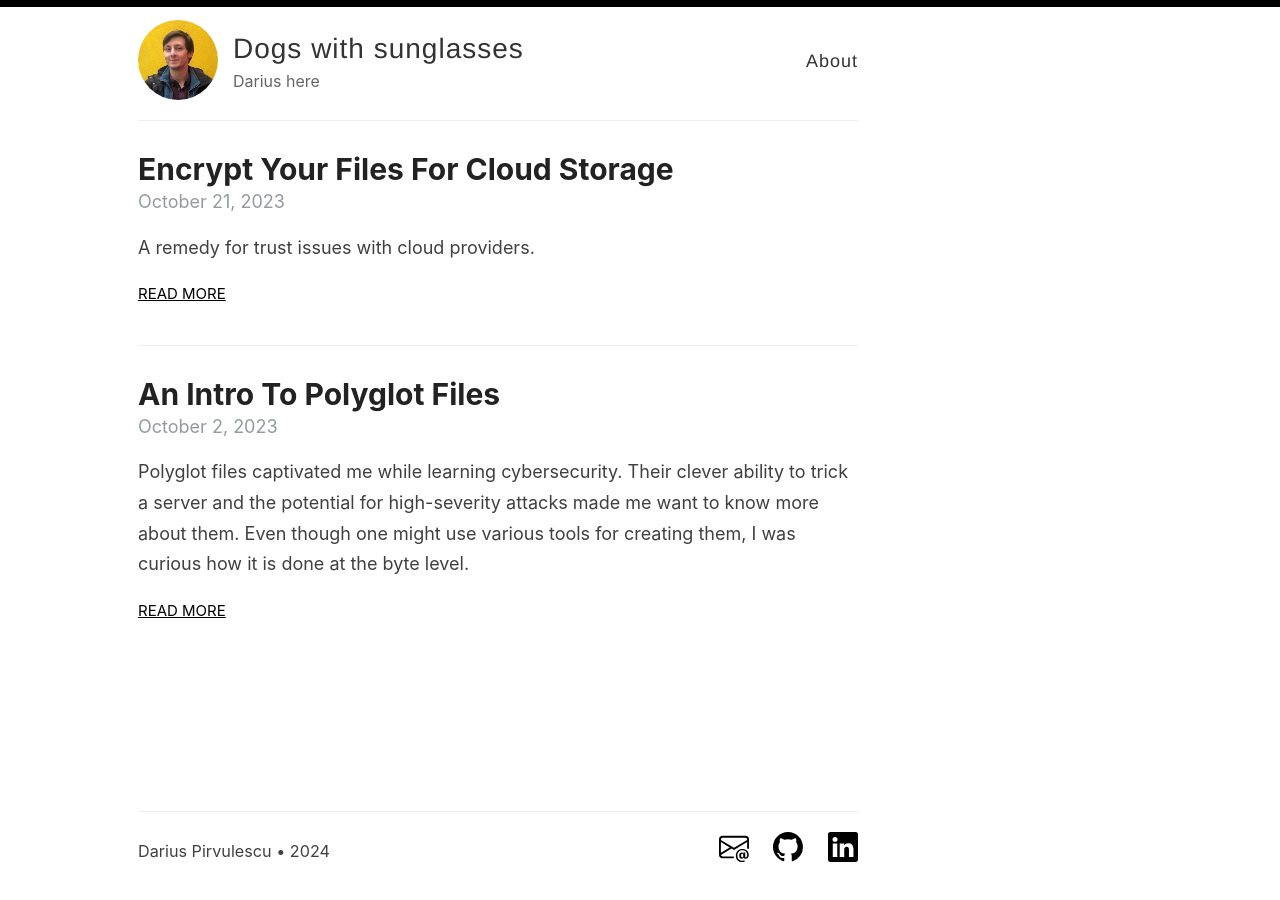
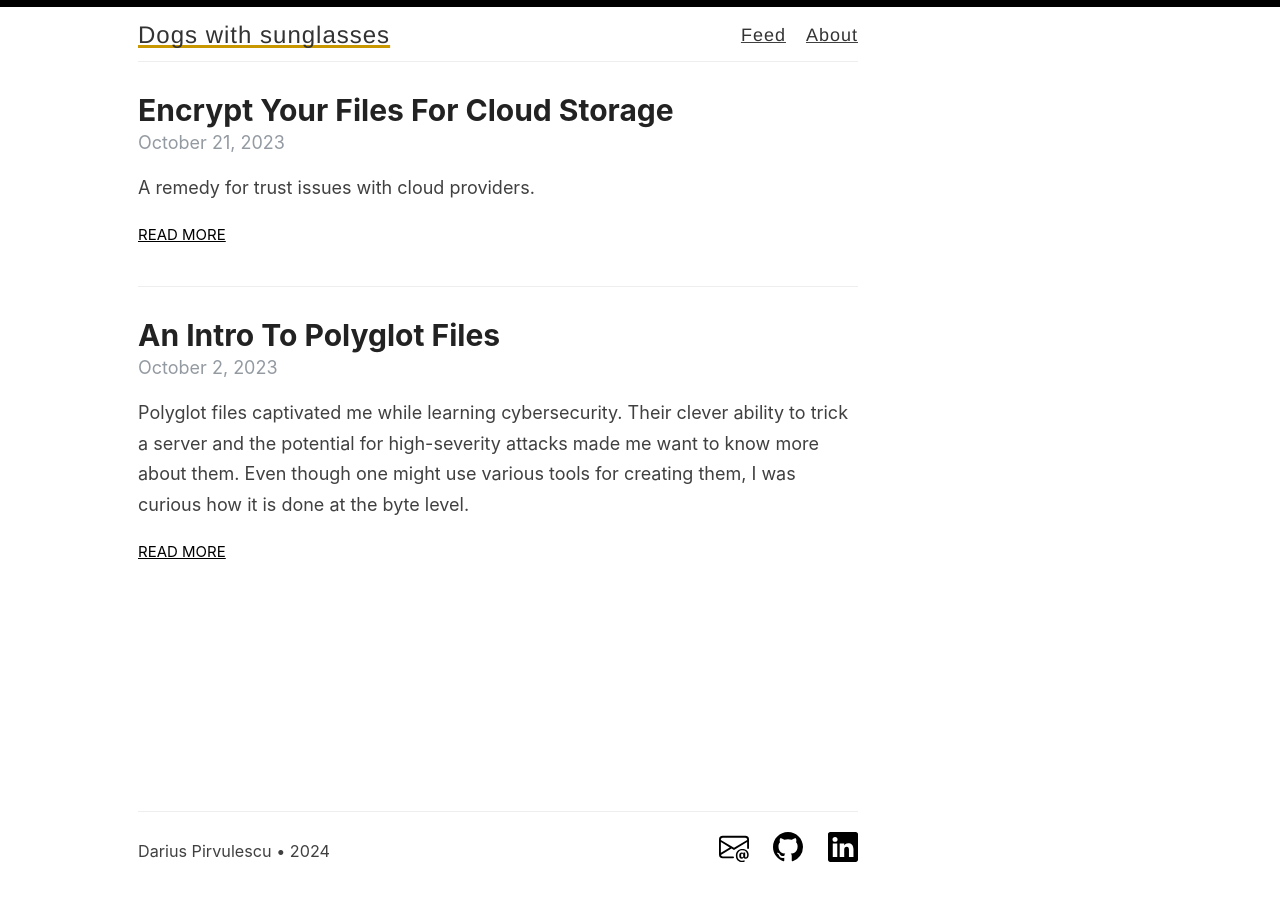
Before and after one commit to panacotar/blog, a Jekyll site: the page built from index.html, in a window 1280 px wide. Built offline with Jekyll 4.4.1, drawn with Linux system fonts in a browser that asks for light colours; the list of posts is cut into pages by our own code.

Commit message:
Style nav

```diff
--- a/_layouts/default.html
+++ b/_layouts/default.html
@@ -26,15 +26,18 @@
         <div class="container">
           <header class="masthead clearfix">
             <a href="{{ site.baseurl }}/" class="site-avatar">
-              <img src="{{ site.baseurl }}/assets/images/me.jpeg" alt="{{ site.title }}" />
+              <img src="{{ site.baseurl }}/assets/images/avatar_me.jpg" alt="{{ site.title }}" />
             </a>
 
-            <div class="site-info">
-              <h1 class="site-name"><a href="{{ site.baseurl }}/">{{ site.name }}</a></h1>
-              <p class="site-description">{{ site.description }}</p>
-            </div>
+            <a href="{{ site.baseurl }}/" class="site-info">
+              <h1 class="site-name">
+                {{ site.name }}
+              </h1>
+              <!-- <p class="site-description">{{ site.description }}</p>  -->
+            </a>
 
             <nav>
+              <a href="{{ site.baseurl }}/feed.xml">Feed</a>
               <a href="{{ site.baseurl }}/about">About</a>
             </nav>
           </header>
--- a/assets/style.scss
+++ b/assets/style.scss
@@ -25,10 +25,15 @@ body {
   background: $white;
   font-family: -system-ui, -apple-system, BlinkMacSystemFont, "Segoe UI", Helvetica, Arial, sans-serif, "Apple Color Emoji", "Segoe UI Emoji", "Segoe UI Symbol";
   color: #404040;
-  line-height: 1.7;
+  line-height: 1.8;
   font-weight: 400;
-  font-size: 18px;
+  font-size: 16px;
   height: 100%;
+
+  @include tablet {
+    line-height: 1.7;
+    font-size: 18px;
+  }
 }
 
 .container {
@@ -119,12 +124,12 @@ blockquote {
   margin: 1.8em 0;
   padding: 0.1em 1em;
   color: $gray;
-  font-size: 22px;
   font-style: italic;
   background-color: #ede1ff;
 
   @include tablet {
     margin: 1.8em .8em;
+    font-size: 20px;
   }
 }
 
@@ -257,11 +262,12 @@ p > img {
     font-weight: 300;
     letter-spacing: 1px;
     text-decoration: none;
-    // text-decoration: underline;
+  }
 
-    &:hover, &:active {
-      text-decoration: underline;
-    }
+  @include tablet {
+    position: sticky;
+    top: 0;
+    background-color: $white;
   }
 }
 
@@ -272,7 +278,7 @@ p > img {
   @include tablet {
     text-align: left;
 
-    padding: 20px 0;
+    padding-top: 10px;
     border-bottom: 1px solid $lightGray;
   }
 }
@@ -280,20 +286,19 @@ p > img {
 .site-avatar {
   float: none;
   display: block;
-  width: 80px;
-  height: 80px;
+  width: 100px;
+  height: 100px;
   margin: 20px auto;
-
-  @include tablet {
-    float: left;
-    margin: 0 15px 0 0;
-  }
 
   img {
     border-radius: 50%;
-    width: 80px;
-    height: 80px;
+    width: 100px;
+    height: 100px;
     object-fit: cover;
+  }
+
+  @include tablet {
+    display: none;
   }
 }
 
@@ -320,33 +325,37 @@ p > img {
 
   @include tablet {
     text-align: left;
-  }
-}
+    font-size: 24px;
 
-.site-description {
-  margin: 0;
-  color: $gray;
-  font-size: 16px;
-
-  @include tablet {
-    margin: -5px 0 0 0;
+    text-decoration: underline $ochre;
+    text-decoration-thickness: 3px;
+    text-decoration-skip-ink: none;
   }
 }
 
 nav {
   font-family: $helveticaNeue;
+  display: block;
   float: none;
-  margin-top: 9px;
-  display: block;
-  font-size: 16px;
+  margin-top: 10px;
+  font-size: 18px;
+  text-decoration: underline;
 
   @include tablet {
-    font-size: 18px;
     float: right;
-    margin-top: 26px;
+    display: flex;
+    justify-content: space-between;
   }
+}
 
+nav a {
+  display: block;
+  width: fit-content;
+  margin: 15px auto;
 
+  @include tablet {
+    margin: 0 0 0 20px;
+  }
 }
 
 //
@@ -454,7 +463,14 @@ footer {
   margin-top: 0;
 }
 
-.chip {
+.about-img {
+  height: 300px;
+  border-radius: 3px;
+  margin: 20px auto;
+}
+
+
+.chip { // For tags
   display: inline-block;
   height: 32px;
   font-size: 14px;
```
Also changed, not shown: assets/images/avatar_me.jpg (added).
